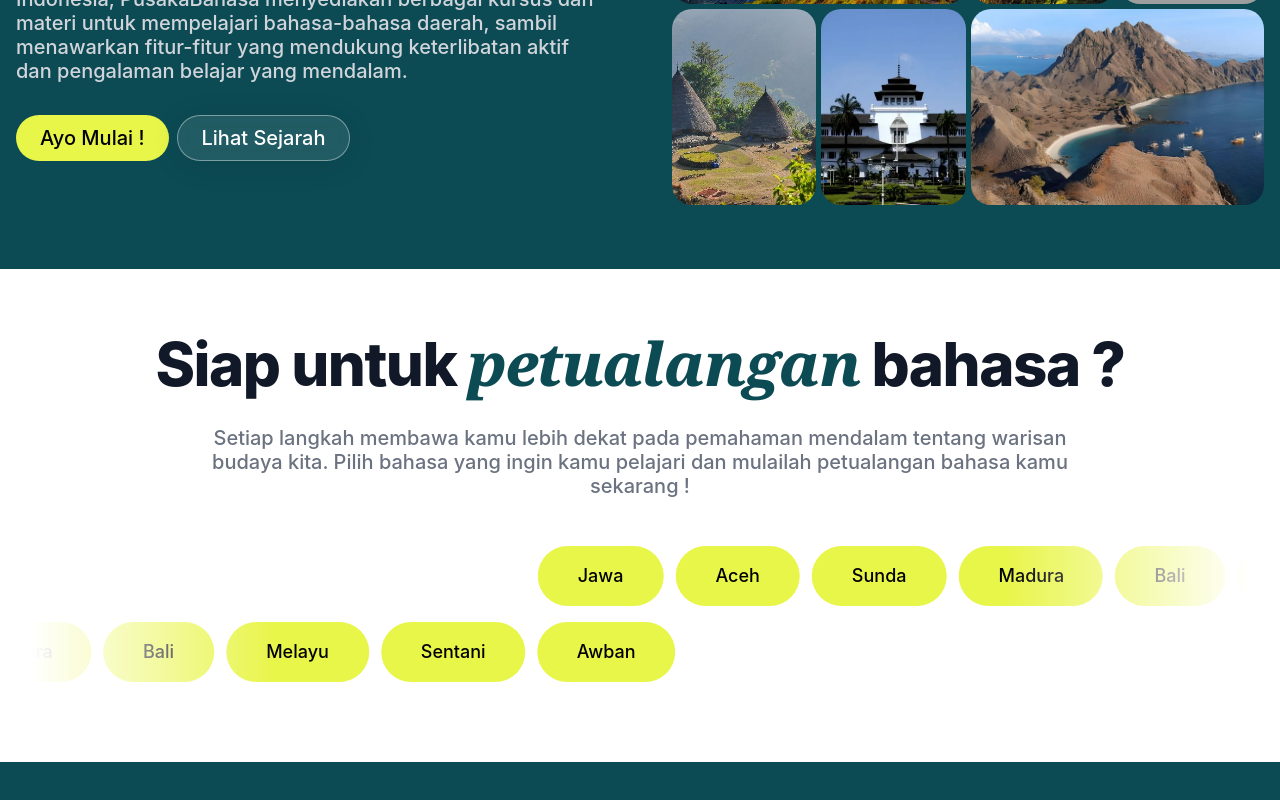
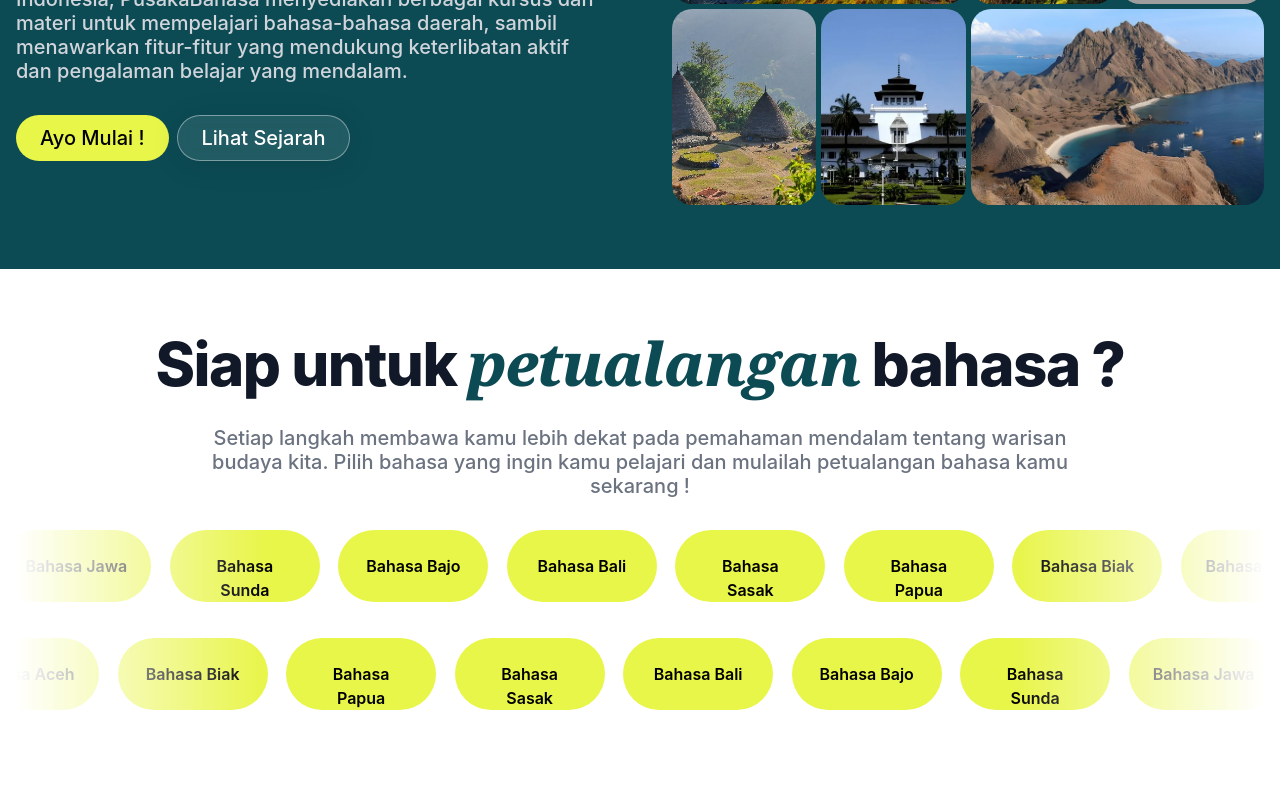
Before and after one commit to Pusaka-Bahasa/pusaka-bahasa, a React (Create React App) app: page / in a window 1280 px wide. Shown: the part 480-1280 px from the top of the page. Before the commit the page ends 1242 px from the top, so only its background shows below. Built offline with nearby package versions, Linux system fonts and the light colour scheme; grey boxes are pictures that could not be loaded.

Commit message:
update: better marquee

```diff
--- a/src/components/SectionOne.tsx
+++ b/src/components/SectionOne.tsx
@@ -10,60 +10,118 @@ export default function SectionOne() {
         <p className="mb-8 mt-8 lg:text-md sm:text-sm font-medium text-gray-500 sm:px-16 lg:px-48 ">
           Setiap langkah membawa kamu lebih dekat pada pemahaman mendalam tentang warisan budaya kita. Pilih bahasa yang ingin kamu pelajari dan mulailah petualangan bahasa kamu sekarang !
         </p>
-        <div className="container mx-auto p-4">
-          <div className="slider">
-            <div className="gap-3 slider-track" id="sliderTrack1">
-              <div className="item1 semuaBahasa px-10 py-4">
-                <p>Jawa</p>
-              </div>
-              <div className="item2 semuaBahasa px-10 py-4">
-                <p>Aceh</p>
-              </div>
-              <div className="item3 semuaBahasa px-10 py-4">
-                <p>Sunda</p>
-              </div>
-              <div className="item4 semuaBahasa px-10 py-4">
-                <p>Madura</p>
-              </div>
-              <div className="item5 semuaBahasa px-10 py-4">
-                <p>Bali</p>
-              </div>
-              <div className="item6 semuaBahasa px-10 py-4">
-                <p>Melayu</p>
-              </div>
-              <div className="item7 semuaBahasa px-10 py-4">
-                <p>Sentani</p>
-              </div>
-              <div className="item1 semuaBahasa px-10 py-4">
-                <p>Awban</p>
+        <div className="wrapper-left">
+          <div className="itemLeft item1">
+            <div className="bg-prim p-6 flex items-center justify-center text-center">
+              <div className="text-center">
+                <h3 className="font-2xl font-semibold text-[--card-foreground]">Bahasa Aceh</h3>
               </div>
             </div>
           </div>
-          <div className="slider mt-4">
-            <div className="gap-3 slider-track-reverse" id="sliderTrack2">
-              <div className="itemRight semuaBahasa px-10 py-4">
-                <p>Jawa</p>
+          <div className="itemLeft item2">
+            <div className="bg-prim p-6 flex items-center justify-center text-center">
+              <div className="text-center">
+                <h3 className="font-2xl font-semibold text-[--card-foreground]">Bahasa Jawa</h3>
               </div>
-              <div className="itemRight semuaBahasa px-10 py-4">
-                <p>Aceh</p>
+            </div>
+          </div>
+          <div className="itemLeft item3">
+            <div className="bg-prim p-6 flex items-center justify-center text-center">
+              <div className="text-center">
+                <h3 className="font-2xl font-semibold text-[--card-foreground]">Bahasa Sunda</h3>
               </div>
-              <div className="itemRight semuaBahasa px-10 py-4">
-                <p>Sunda</p>
+            </div>
+          </div>
+          <div className="itemLeft item4">
+            <div className="bg-prim p-6 flex items-center justify-center text-center">
+              <div className="text-center">
+                <h3 className="font-2xl font-semibold text-[--card-foreground]">Bahasa Bajo</h3>
               </div>
-              <div className="itemRight semuaBahasa px-10 py-4">
-                <p>Madura</p>
+            </div>
+          </div>
+          <div className="itemLeft item5">
+            <div className="bg-prim p-6 flex items-center justify-center text-center">
+              <div className="text-center">
+                <h3 className="font-2xl font-semibold text-[--card-foreground]">Bahasa Bali</h3>
               </div>
-              <div className="itemRight semuaBahasa px-10 py-4">
-                <p>Bali</p>
+            </div>
+          </div>
+          <div className="itemLeft item6">
+            <div className="bg-prim p-6 flex items-center justify-center text-center">
+              <div className="text-center">
+                <h3 className="font-2xl font-semibold text-[--card-foreground]">Bahasa Sasak</h3>
               </div>
-              <div className="itemRight semuaBahasa px-10 py-4">
-                <p>Melayu</p>
+            </div>
+          </div>
+          <div className="itemLeft item7">
+            <div className="bg-prim p-6 flex items-center justify-center text-center">
+              <div className="text-center">
+                <h3 className="font-2xl font-semibold text-[--card-foreground]">Bahasa Papua</h3>
               </div>
-              <div className="itemRight semuaBahasa px-10 py-4">
-                <p>Sentani</p>
+            </div>
+          </div>
+          <div className="itemLeft item8">
+            <div className="bg-prim p-6 flex items-center justify-center text-center">
+              <div className="text-center">
+                <h3 className="font-2xl font-semibold text-[--card-foreground]">Bahasa Biak</h3>
               </div>
-              <div className="itemRight semuaBahasa px-10 py-4">
-                <p>Awban</p>
+            </div>
+          </div>
+        </div>
+        <div className="wrapper-right">
+          <div className="itemRight item1">
+            <div className="bg-prim p-6 flex items-center justify-center text-center">
+              <div className="text-center">
+                <h3 className="font-2xl font-semibold text-[--card-foreground]">Bahasa Aceh</h3>
+              </div>
+            </div>
+          </div>
+          <div className="itemRight item2">
+            <div className="bg-prim p-6 flex items-center justify-center text-center">
+              <div className="text-center">
+                <h3 className="font-2xl font-semibold text-[--card-foreground]">Bahasa Jawa</h3>
+              </div>
+            </div>
+          </div>
+          <div className="itemRight item3">
+            <div className="bg-prim p-6 flex items-center justify-center text-center">
+              <div className="text-center">
+                <h3 className="font-2xl font-semibold text-[--card-foreground]">Bahasa Sunda</h3>
+              </div>
+            </div>
+          </div>
+          <div className="itemRight item4">
+            <div className="bg-prim p-6 flex items-center justify-center text-center">
+              <div className="text-center">
+                <h3 className="font-2xl font-semibold text-[--card-foreground]">Bahasa Bajo</h3>
+              </div>
+            </div>
+          </div>
+          <div className="itemRight item5">
+            <div className="bg-prim p-6 flex items-center justify-center text-center">
+              <div className="text-center">
+                <h3 className="font-2xl font-semibold text-[--card-foreground]">Bahasa Bali</h3>
+              </div>
+            </div>
+          </div>
+          <div className="itemRight item6">
+            <div className="bg-prim p-6 flex items-center justify-center text-center">
+              <div className="text-center">
+                <h3 className="font-2xl font-semibold text-[--card-foreground]">Bahasa Sasak</h3>
+              </div>
+            </div>
+          </div>
+          <div className="itemRight item7">
+            <div className="bg-prim p-6 flex items-center justify-center text-center">
+              <div className="text-center">
+                <h3 className="font-2xl font-semibold text-[--card-foreground]">Bahasa Papua</h3>
+              </div>
+            </div>
+          </div>
+          <div className="itemRight item8">
+            <div className="bg-prim p-6 flex items-center justify-center text-center">
+              <div className="text-center">
+                <h3 className="font-2xl font-semibold text-[--card-foreground]">Bahasa Biak</h3>
               </div>
             </div>
           </div>
```
Also changed, not shown: src/styles/output.css.
